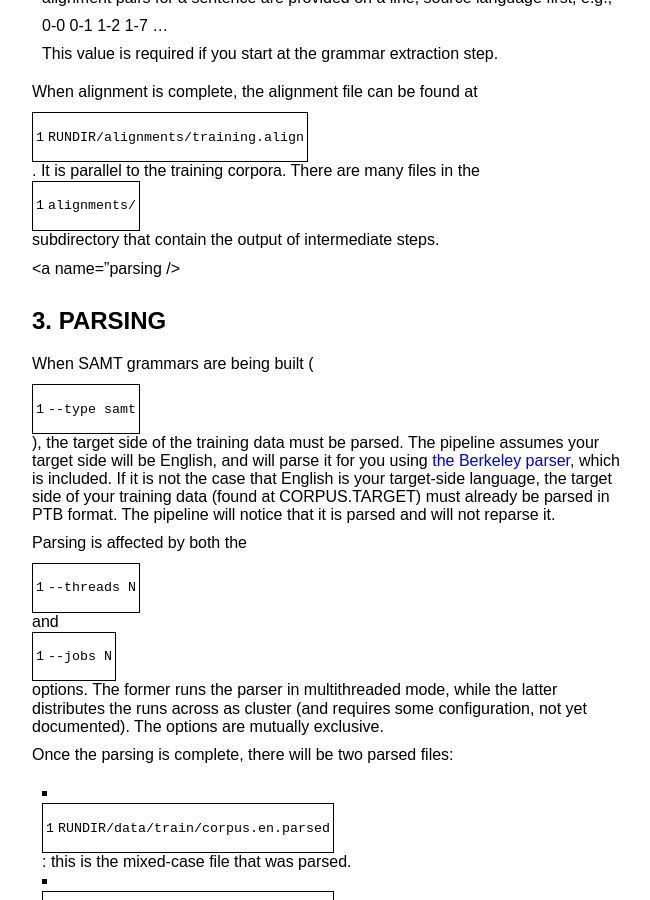
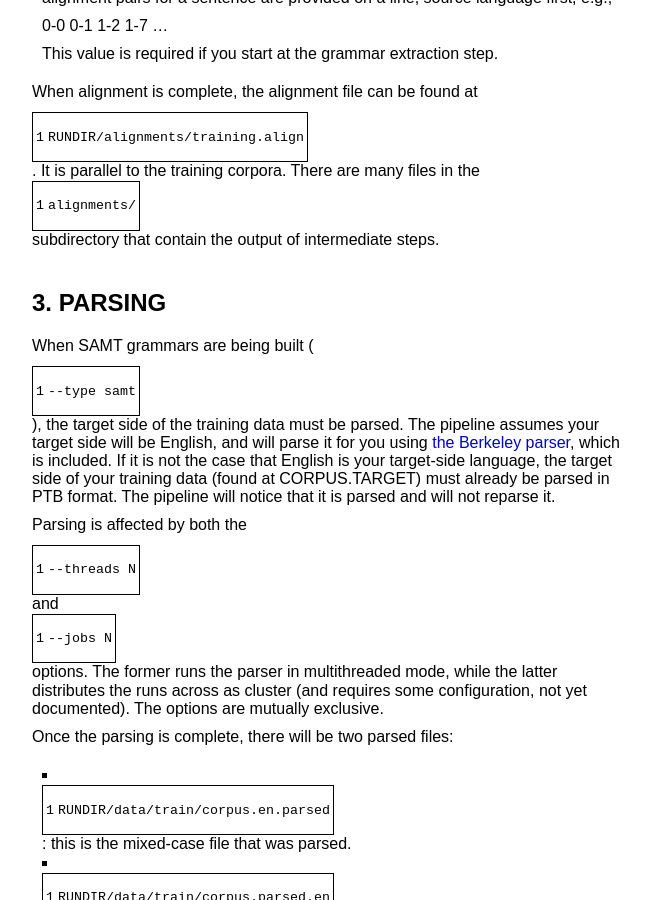
Before and after one commit to joshua-decoder/joshua-decoder.github.com, a Jekyll site: the page built from 4.0/pipeline.md, in a window 1280 px wide and 900 px high, scrolled down 11026 px. Shown: the whole window, without its empty margins (136-786 px from the left). Built offline with Jekyll 4.4.1, drawn with Linux system fonts in a browser that asks for light colours.

Commit message:
added missing closing quote

```diff
--- a/4.0/pipeline.md
+++ b/4.0/pipeline.md
@@ -377,7 +377,7 @@ When alignment is complete, the alignment file can be found at `RUNDIR/alignment
 It is parallel to the training corpora.  There are many files in the `alignments/` subdirectory that
 contain the output of intermediate steps.
 
-<a name="parsing />
+<a name="parsing" />
 ## 3. PARSING
 
 When SAMT grammars are being built (`--type samt`), the target side of the training data must be
```
